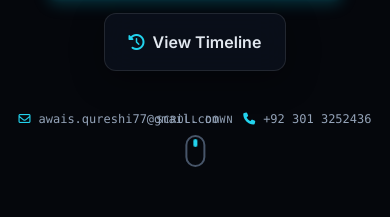
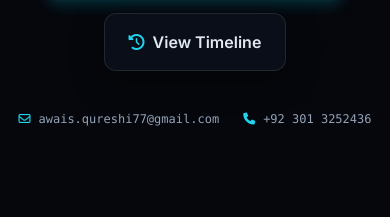
Before and after one commit to seoawaisqureshi-rgb/Awais-Portfolio, a plain HTML site: page index.html in a window 390 px wide. Shown: the part 1298-1515 px from the top of the page. Drawn offline with nearby package versions, Linux system fonts and the light colour scheme; animation ran at ten frames a second.

Commit message:
Portfolio v7: hide Scroll Down indicator on mobile (was overlapping contact number)

```diff
--- a/index.html
+++ b/index.html
@@ -345,7 +345,7 @@
             </div>
 
             <!-- Scroll Indicator -->
-            <a href="#about" class="absolute bottom-6 left-1/2 -translate-x-1/2 flex flex-col items-center gap-2 text-slate-400 hover:text-cyan-400 transition cursor-pointer">
+            <a href="#about" class="absolute bottom-6 left-1/2 -translate-x-1/2 hidden md:flex flex-col items-center gap-2 text-slate-400 hover:text-cyan-400 transition cursor-pointer">
                 <span class="text-[10px] font-mono uppercase tracking-widest">Scroll Down</span>
                 <div class="w-5 h-8 rounded-full border-2 border-slate-600 flex justify-center p-1">
                     <div class="w-1 h-2 bg-cyan-400 rounded-full animate-bounce"></div>
```
